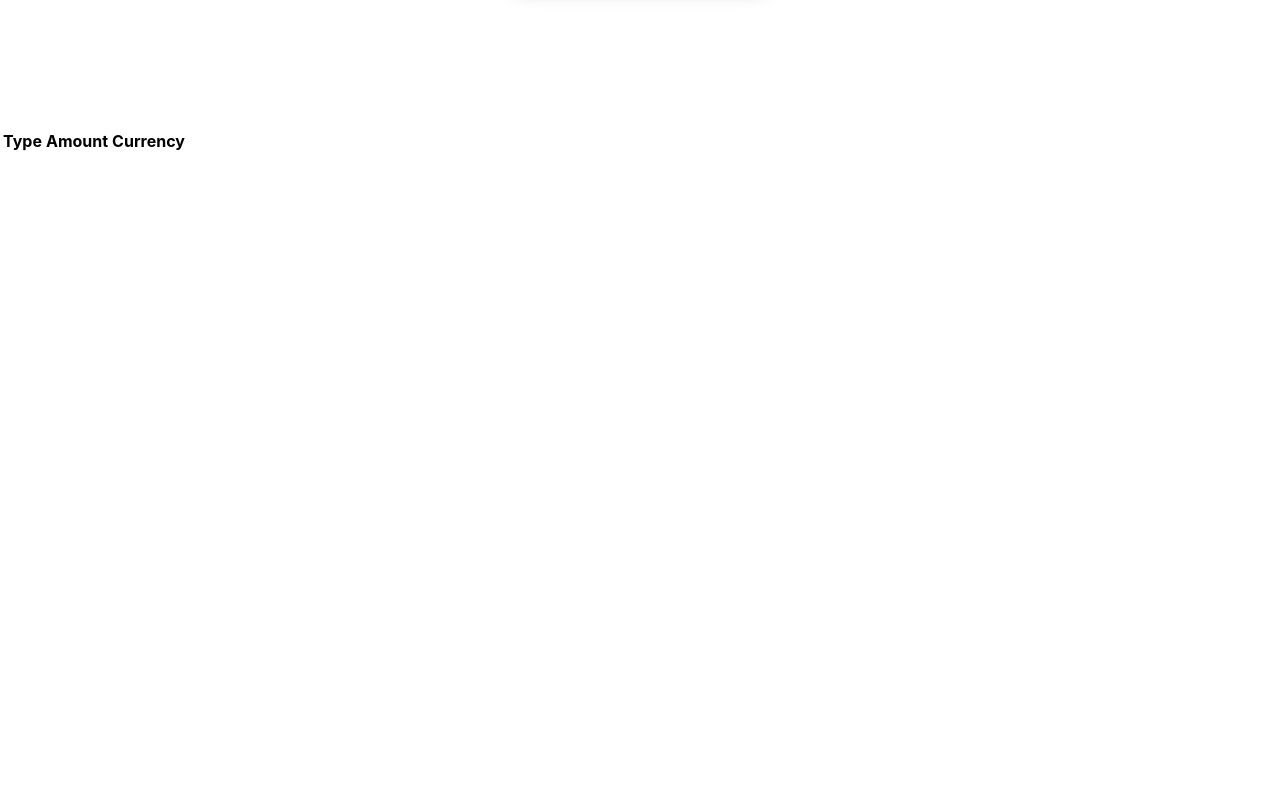
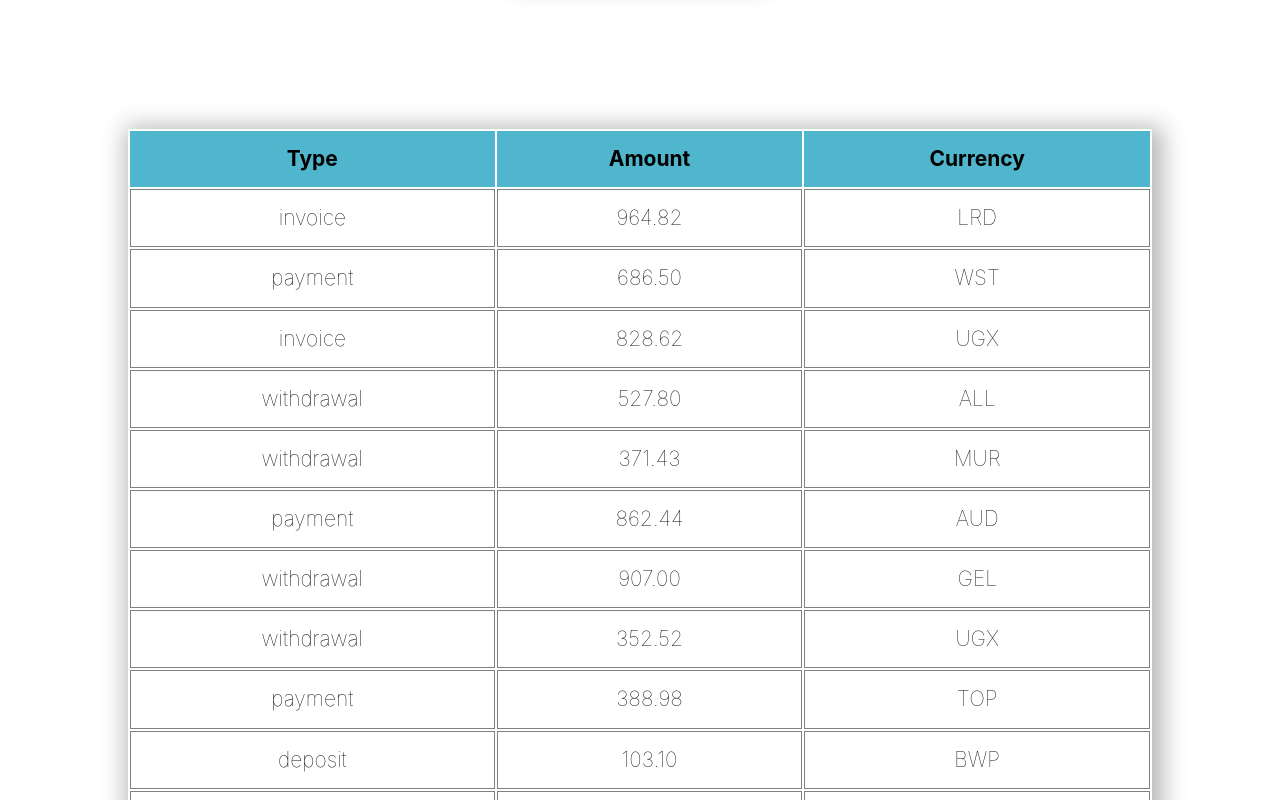
Before and after one commit to Kl0filinj/goit-react-hw-01-components, a React (Create React App) app: page / in a window 1280 px wide. Shown: the part 1120-1920 px from the top of the page. Before the commit the page ends 1274 px from the top, so only its background shows below. Built offline with nearby package versions, Linux system fonts and the light colour scheme.

Commit message:
task-04 - clt

```diff
--- a/src/components/TransactionHistory/TransactionHistory.jsx
+++ b/src/components/TransactionHistory/TransactionHistory.jsx
@@ -1,23 +1,29 @@
+import {
+  TransTable,
+  TableCell,
+  TableHeadline,
+} from './TransactionHistory.styled';
+
 export const TransactionHistory = transactions => {
   // console.log(transactions.transactions);
   return (
-    <table>
+    <TransTable>
       <thead>
         <tr>
-          <th>Type</th>
-          <th>Amount</th>
-          <th>Currency</th>
+          <TableHeadline>Type</TableHeadline>
+          <TableHeadline>Amount</TableHeadline>
+          <TableHeadline>Currency</TableHeadline>
         </tr>
       </thead>
       <tbody>
-        {/* {transactions.transactions.map(({ id, type, amount, currency }) => {
+        {transactions.transactions.map(({ id, type, amount, currency }) => (
           <tr key={id}>
-            <td>{type}</td>
-            <td>{amount}</td>
-            <td>{currency}</td>
-          </tr>;
-        })} */}
+            <TableCell>{type}</TableCell>
+            <TableCell>{amount}</TableCell>
+            <TableCell>{currency}</TableCell>
+          </tr>
+        ))}
       </tbody>
-    </table>
+    </TransTable>
   );
 };
--- a/src/components/TransactionHistory/TransactionHistory.styled.js
+++ b/src/components/TransactionHistory/TransactionHistory.styled.js
@@ -0,0 +1,22 @@
+import styled from '@emotion/styled';
+
+export const TransTable = styled.table`
+  width: 80%;
+  box-shadow: 4px 4px 23px 6px rgba(0, 0, 0, 0.3);
+  text-align: center;
+  margin-left: auto;
+  margin-right: auto;
+`;
+
+export const TableCell = styled.td`
+  padding: 16px;
+  font-size: 21px;
+  font-weight: 100;
+  border: 1px solid grey;
+`;
+
+export const TableHeadline = styled.th`
+  padding: 16px;
+  background-color: rgb(79, 182, 205);
+  font-size: 21px;
+`;
```
